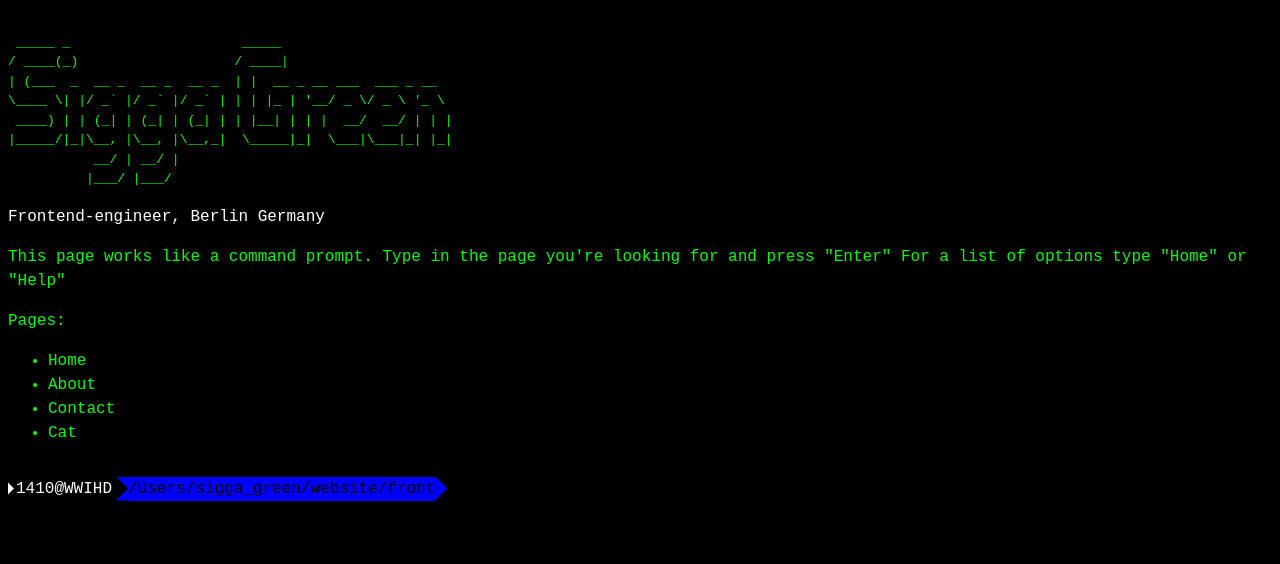
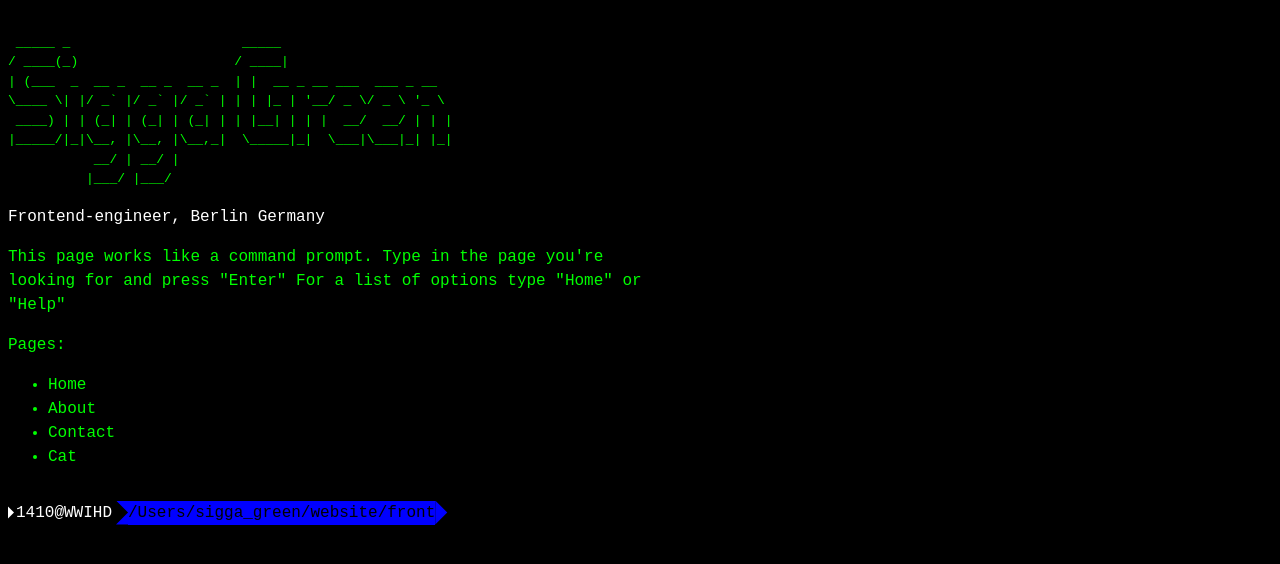
Before and after one commit to Sigrsig/website-2024, a React (Vite) app: page / in a window 1280 px wide. Shown: the top 564 px of the page. Built offline with nearby package versions, Linux system fonts and the light colour scheme.

Commit message:
home paragraph size edit

```diff
--- a/src/components/FrontPage.jsx
+++ b/src/components/FrontPage.jsx
@@ -1,7 +1,7 @@
 function FrontPage() {
   return (
     <div>
-      <p>
+      <p className="descriptions">
         This page works like a command prompt. Type in the page you&apos;re
         looking for and press &quot;Enter&quot; For a list of options type
         &quot;Home&quot; or &quot;Help&quot;
```
